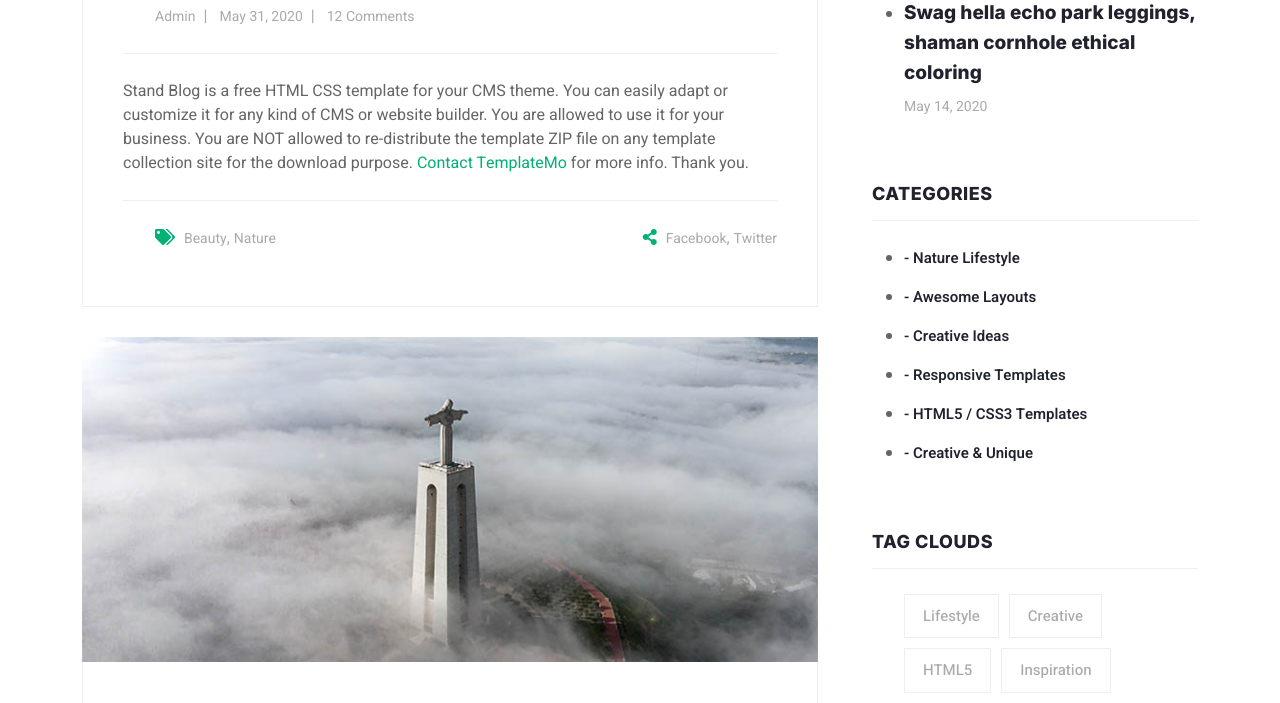
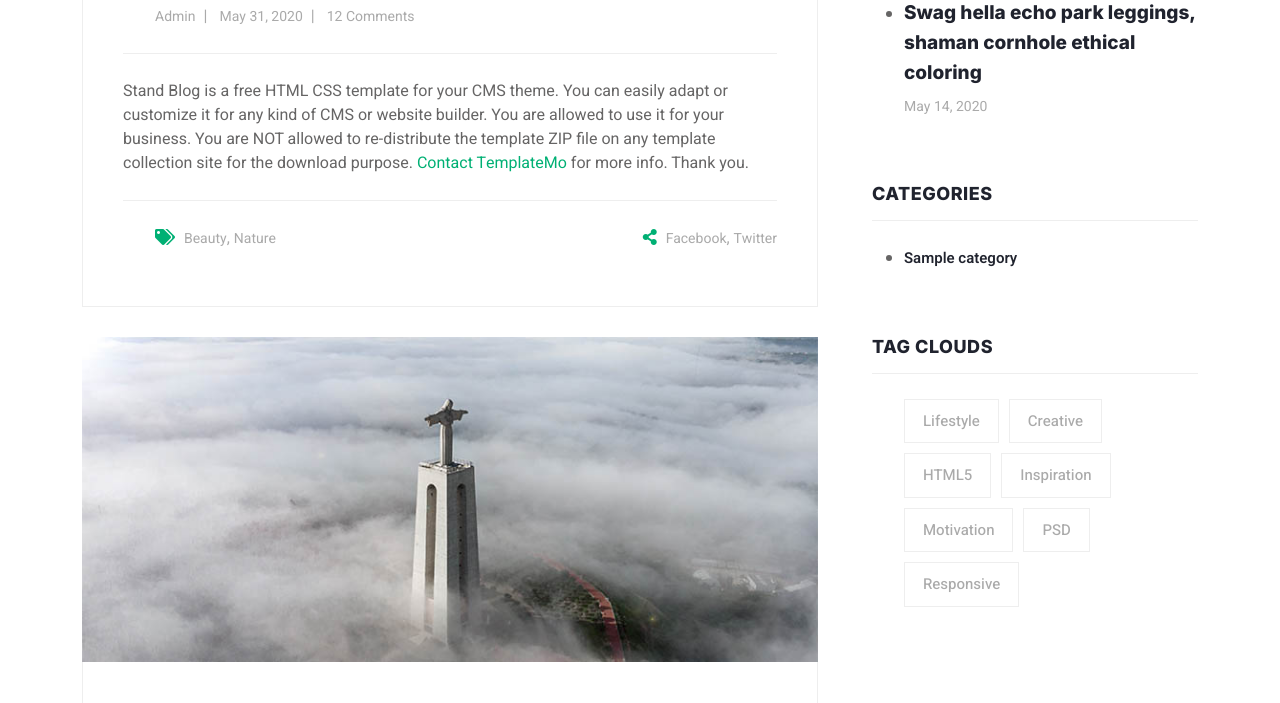
Before and after one commit to floriansaqipi/UEB_II_2023_Gr16, a PHP site: page /feed.php in a window 1280 px wide. Shown: the part 1327-2030 px from the top of the page. Run offline with PHP 8.4, Linux system fonts and the light colour scheme; tables that the repository leaves empty or names only in its code hold one stand-in row (values such as "Sample post"); some libraries are stand-ins or nearby versions.

Commit message:
added-sidebar-categories

```diff
--- a/feed.php
+++ b/feed.php
@@ -1,3 +1,4 @@
+<?php include "includes/db.php"; ?>
 <?php include "includes/header.php"; ?>
     <!-- ***** Preloader Start ***** -->
     <div id="preloader">
--- a/includes/feed-categories.php
+++ b/includes/feed-categories.php
@@ -5,12 +5,15 @@
         </div>
         <div class="content">
             <ul>
-                <li><a href="#">- Nature Lifestyle</a></li>
-                <li><a href="#">- Awesome Layouts</a></li>
-                <li><a href="#">- Creative Ideas</a></li>
-                <li><a href="#">- Responsive Templates</a></li>
-                <li><a href="#">- HTML5 / CSS3 Templates</a></li>
-                <li><a href="#">- Creative &amp; Unique</a></li>
+                <?php
+                $query = "SELECT * FROM post_categories LIMIT 5;";
+                $select_all_categories_sidebar = mysqli_query($connection, $query);
+
+                while ($row = mysqli_fetch_assoc($select_all_categories_sidebar)) {
+                    $name = $row["name"];
+                    echo "<li><a href='#'>{$name}</a></li>";
+                }
+                ?>
             </ul>
         </div>
     </div>
```
